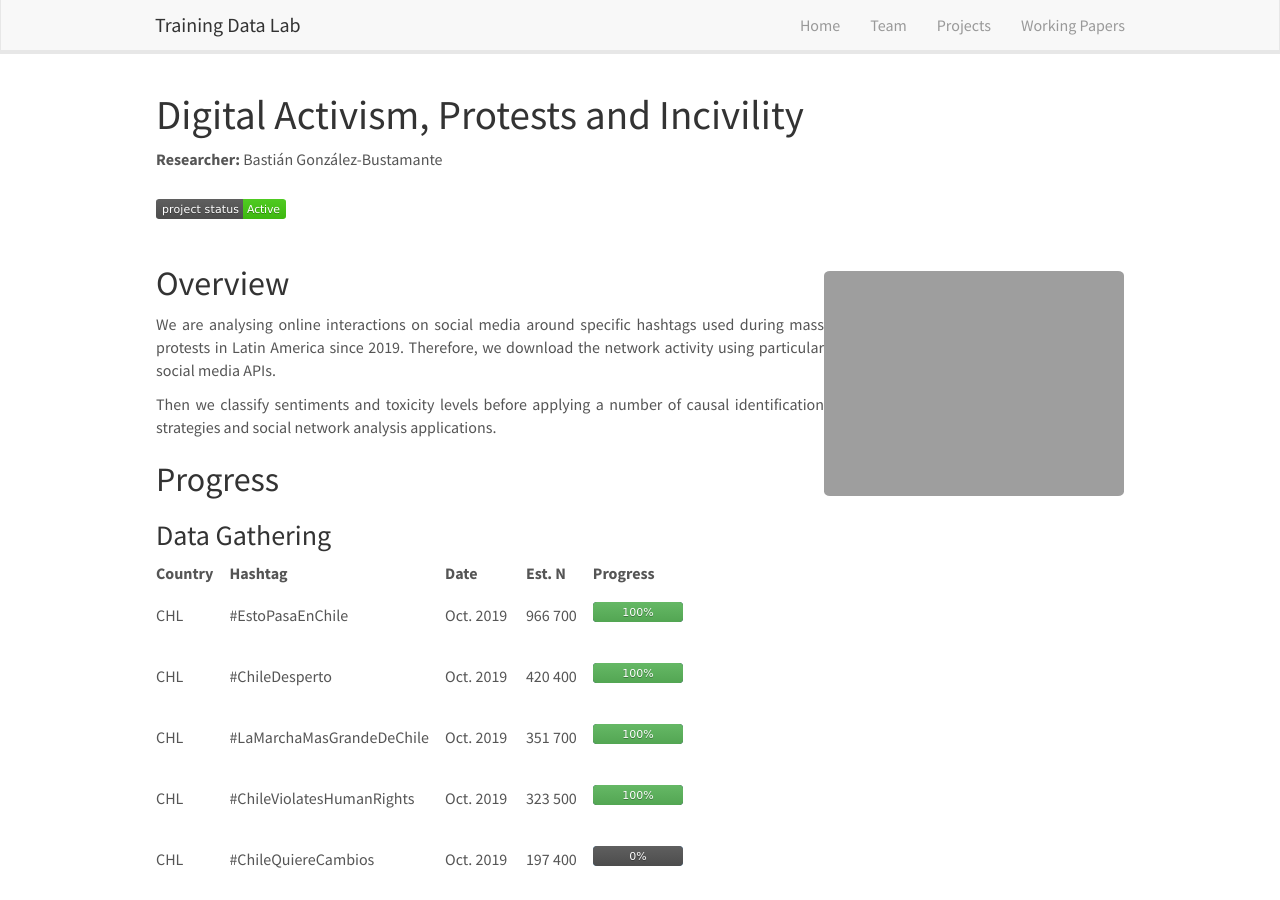
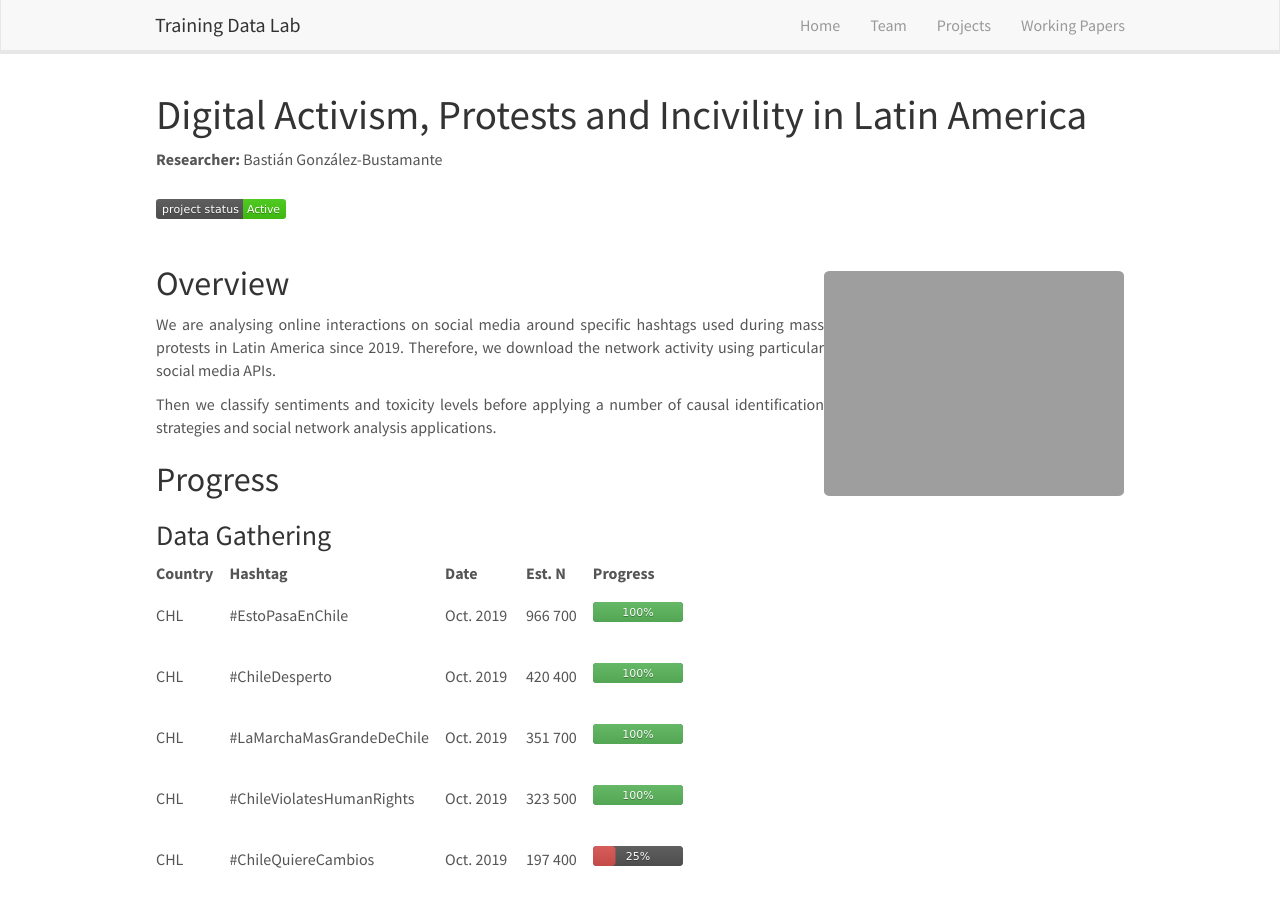
Before and after one commit to training-datalab/old-training-datalab.com, a Jekyll site: the page built from _pages/digital-activism-protests-and-incivility.md, in a window 1280 px wide and 900 px high. Built offline with Jekyll 4.4.1, drawn with Linux system fonts in a browser that asks for light colours; nearby versions of some CDN libraries; some of the changed text lies outside the part shown.

Commit message:
Update digital-activism-protests-and-incivility.md

```diff
--- a/_pages/digital-activism-protests-and-incivility.md
+++ b/_pages/digital-activism-protests-and-incivility.md
@@ -6,7 +6,7 @@ sitemap: false
 permalink: /projects/digital-activism-protests-and-incivility
 ---
 
-# Digital Activism, Protests and Incivility
+# Digital Activism, Protests and Incivility in Latin America
 
 **Researcher:** Bastián González-Bustamante
 
@@ -30,7 +30,7 @@ permalink: /projects/digital-activism-protests-and-incivility
 | CHL | &nbsp;&nbsp;&nbsp;&nbsp;&nbsp; | #ChileDesperto | &nbsp;&nbsp;&nbsp;&nbsp;&nbsp; | Oct. 2019 | &nbsp;&nbsp;&nbsp;&nbsp;&nbsp; | 420 400 | &nbsp;&nbsp;&nbsp;&nbsp;&nbsp; | ![100%]({{ site.url }}{{ site.baseurl }}/badges/progress_bar/100.svg) |
 | CHL | &nbsp;&nbsp;&nbsp;&nbsp;&nbsp; | #LaMarchaMasGrandeDeChile | &nbsp;&nbsp;&nbsp;&nbsp;&nbsp; | Oct. 2019 | &nbsp;&nbsp;&nbsp;&nbsp;&nbsp; | 351 700 | &nbsp;&nbsp;&nbsp;&nbsp;&nbsp; | ![100%]({{ site.url }}{{ site.baseurl }}/badges/progress_bar/100.svg) |
 | CHL | &nbsp;&nbsp;&nbsp;&nbsp;&nbsp; | #ChileViolatesHumanRights | &nbsp;&nbsp;&nbsp;&nbsp;&nbsp; | Oct. 2019 | &nbsp;&nbsp;&nbsp;&nbsp;&nbsp; | 323 500 | &nbsp;&nbsp;&nbsp;&nbsp;&nbsp; | ![100%]({{ site.url }}{{ site.baseurl }}/badges/progress_bar/100.svg) |
-| CHL | &nbsp;&nbsp;&nbsp;&nbsp;&nbsp; | #ChileQuiereCambios | &nbsp;&nbsp;&nbsp;&nbsp;&nbsp; | Oct. 2019 | &nbsp;&nbsp;&nbsp;&nbsp;&nbsp; | 197 400 | &nbsp;&nbsp;&nbsp;&nbsp;&nbsp; | ![0%]({{ site.url }}{{ site.baseurl }}/badges/progress_bar/0.svg) |
+| CHL | &nbsp;&nbsp;&nbsp;&nbsp;&nbsp; | #ChileQuiereCambios | &nbsp;&nbsp;&nbsp;&nbsp;&nbsp; | Oct. 2019 | &nbsp;&nbsp;&nbsp;&nbsp;&nbsp; | 197 400 | &nbsp;&nbsp;&nbsp;&nbsp;&nbsp; | ![25%]({{ site.url }}{{ site.baseurl }}/badges/progress_bar/25.svg) |
 | CHL | &nbsp;&nbsp;&nbsp;&nbsp;&nbsp; | #EvasionMasivaTodoElDia | &nbsp;&nbsp;&nbsp;&nbsp;&nbsp; | Oct. 2019 | &nbsp;&nbsp;&nbsp;&nbsp;&nbsp; | 156 300 | &nbsp;&nbsp;&nbsp;&nbsp;&nbsp; | ![0%]({{ site.url }}{{ site.baseurl }}/badges/progress_bar/0.svg) |
 | CHL | &nbsp;&nbsp;&nbsp;&nbsp;&nbsp; | #ChileNoSeRinde | &nbsp;&nbsp;&nbsp;&nbsp;&nbsp; | Oct. 2019 | &nbsp;&nbsp;&nbsp;&nbsp;&nbsp; | 133 500 | &nbsp;&nbsp;&nbsp;&nbsp;&nbsp; | ![0%]({{ site.url }}{{ site.baseurl }}/badges/progress_bar/0.svg) |
 | CHL | &nbsp;&nbsp;&nbsp;&nbsp;&nbsp; | #EstoNoHaTerminado | &nbsp;&nbsp;&nbsp;&nbsp;&nbsp; | Oct. 2019 | &nbsp;&nbsp;&nbsp;&nbsp;&nbsp; | 107 400 | &nbsp;&nbsp;&nbsp;&nbsp;&nbsp; | ![0%]({{ site.url }}{{ site.baseurl }}/badges/progress_bar/0.svg) |
```
Also changed, not shown: other parts of _pages/digital-activism-protests-and-incivility.md (+1 -1 lines).
